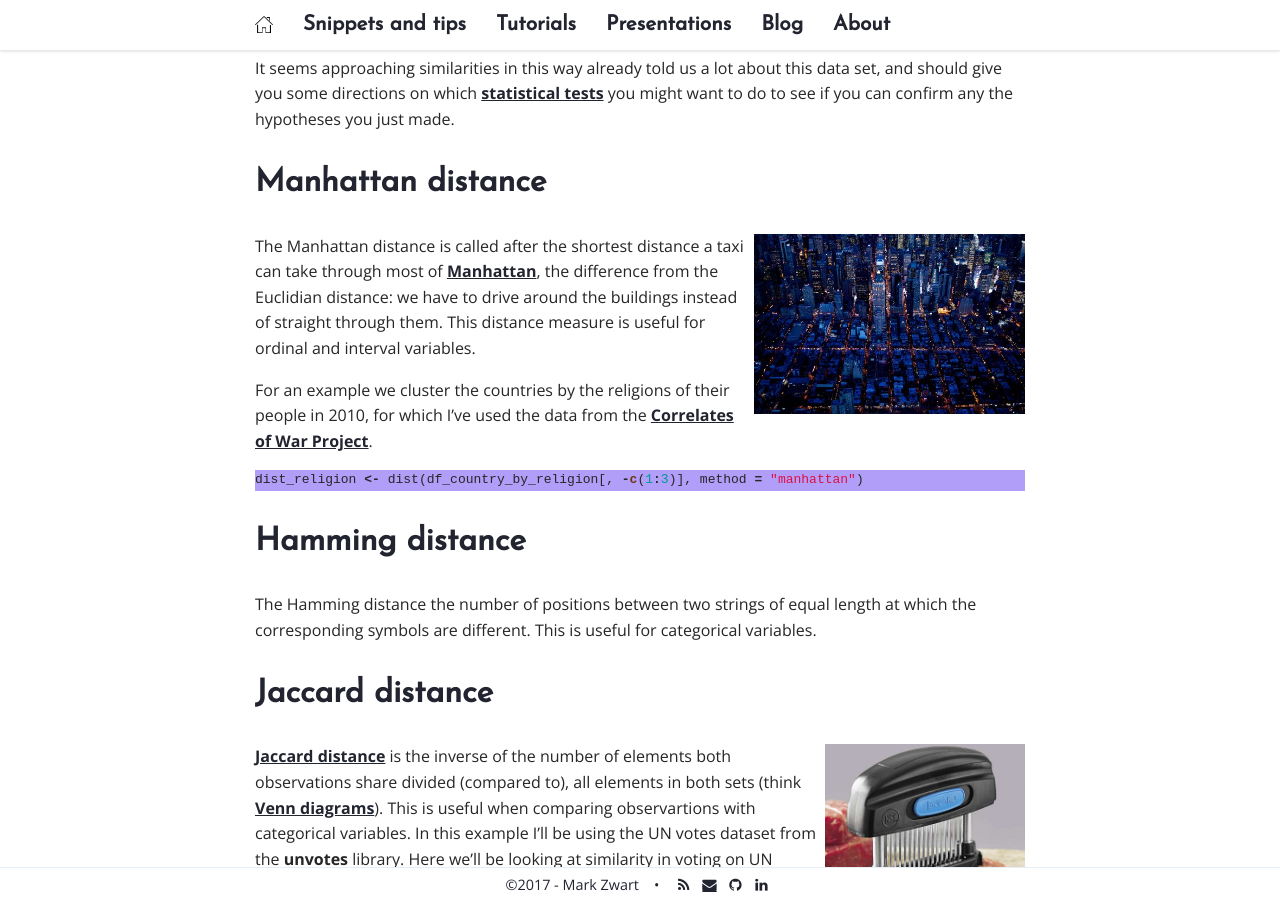
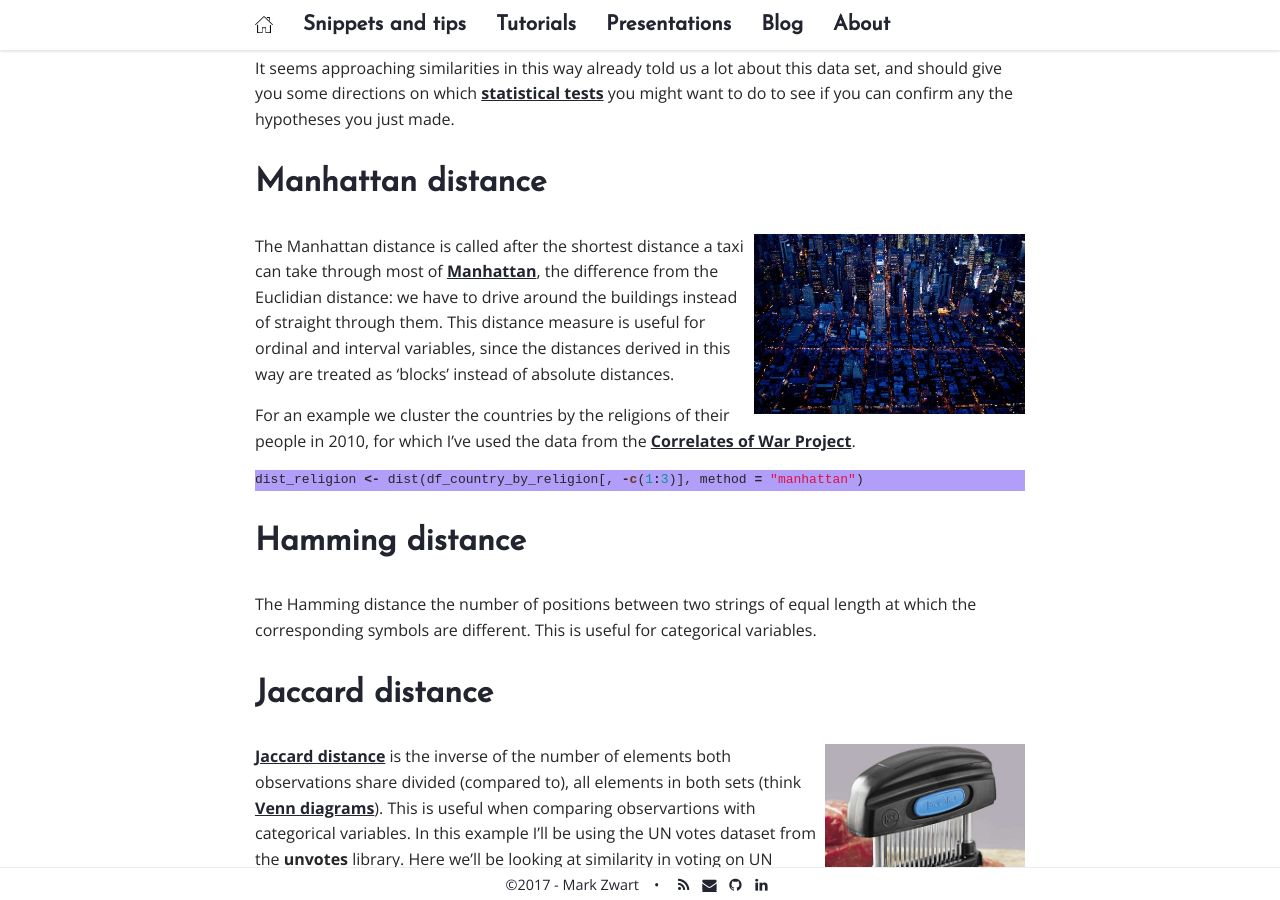
Before and after one commit to mark-me/mark-me.github.io, a Jekyll site: the page built from _pages/tutorials/distance-measures/distance-measures.md, in a window 1280 px wide and 900 px high, scrolled down 2851 px. Built offline with Jekyll 4.4.1, drawn with Linux system fonts in a browser that asks for light colours; nearby versions of some CDN libraries; comment, search, counter and statistics services are not loaded.

Commit message:
Update distance-measures.md

````diff
--- a/_pages/tutorials/distance-measures/distance-measures.md
+++ b/_pages/tutorials/distance-measures/distance-measures.md
@@ -28,7 +28,7 @@
 
 # Euclidian distance
 
-[<img src="/_pages/tutorials/distance-measures/CHiPs.jpg" width="152" height="190" align="right"/>](http://www.imdb.com/title/tt0075488/)
+[<img src="/_pages/tutorials/distance-measures/badlands.jpg" width="129" height="190" align="right"/>](http://www.imdb.com/title/tt0069762/)
 
 The Euclidian distance is the distance measure we're all used to: the shortest distance between two points. This distance measure is mostly used for interval or ratio variables. Be careful using this measure since the distance measure can be highly impacted by outliers, throwing any subsequent clustering off.
 
@@ -84,7 +84,7 @@
 
 <img src="/_pages/tutorials/distance-measures/manhattan.jpg" width="271" height="180" align="right"/>
 
-The Manhattan distance is called after the shortest distance a taxi can take through most of [Manhattan](http://becomeanewyorker.com/streets-and-avenues-a-history-of-the-grid-system/), the difference from the Euclidian distance: we have to drive around the buildings instead of straight through them. This distance measure is useful for ordinal and interval variables.
+The Manhattan distance is called after the shortest distance a taxi can take through most of [Manhattan](http://becomeanewyorker.com/streets-and-avenues-a-history-of-the-grid-system/), the difference from the Euclidian distance: we have to drive around the buildings instead of straight through them. This distance measure is useful for ordinal and interval variables, since the distances derived in this way are treated as 'blocks' instead of absolute distances.
 
 For an example we cluster the countries by the religions of their people in 2010, for which I've used the data from the [Correlates of War Project](http://cow.dss.ucdavis.edu/data-sets/world-religion-data).
 ```r
````
